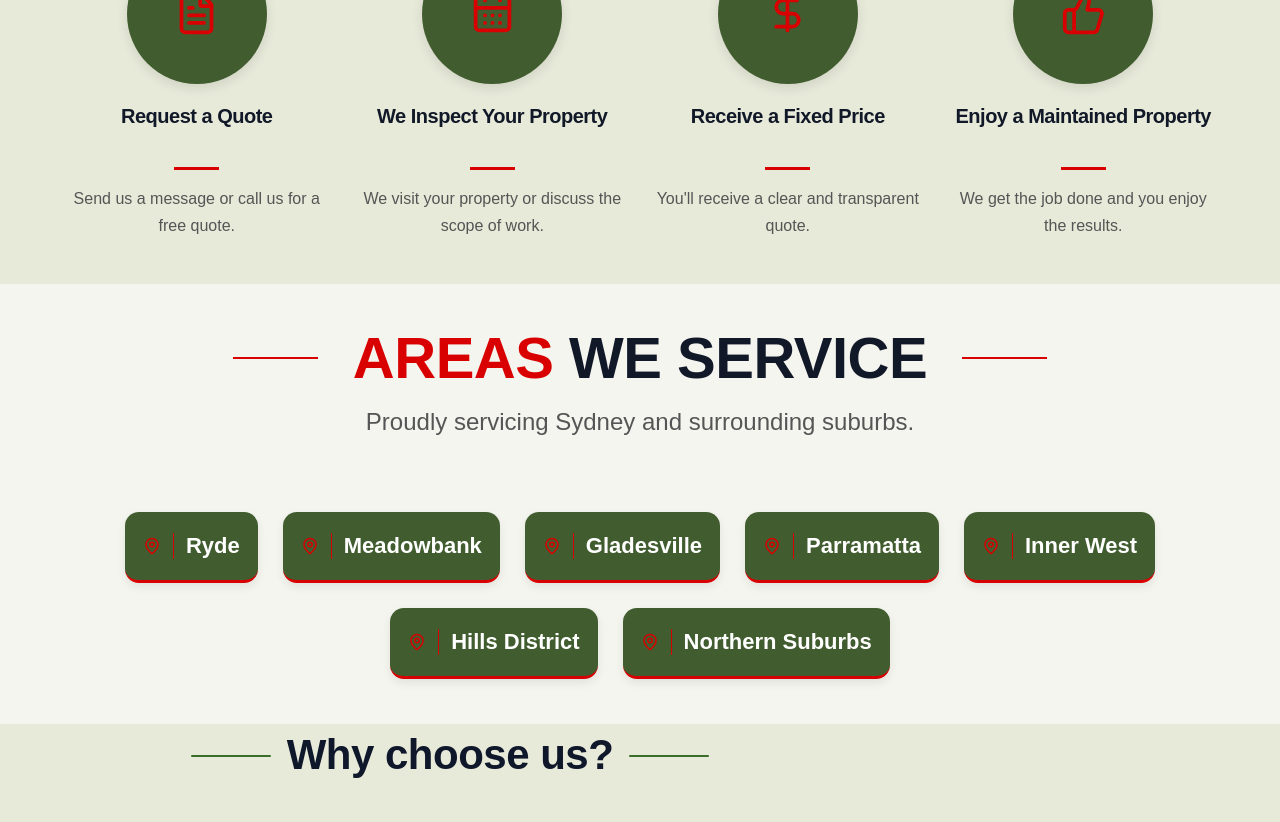
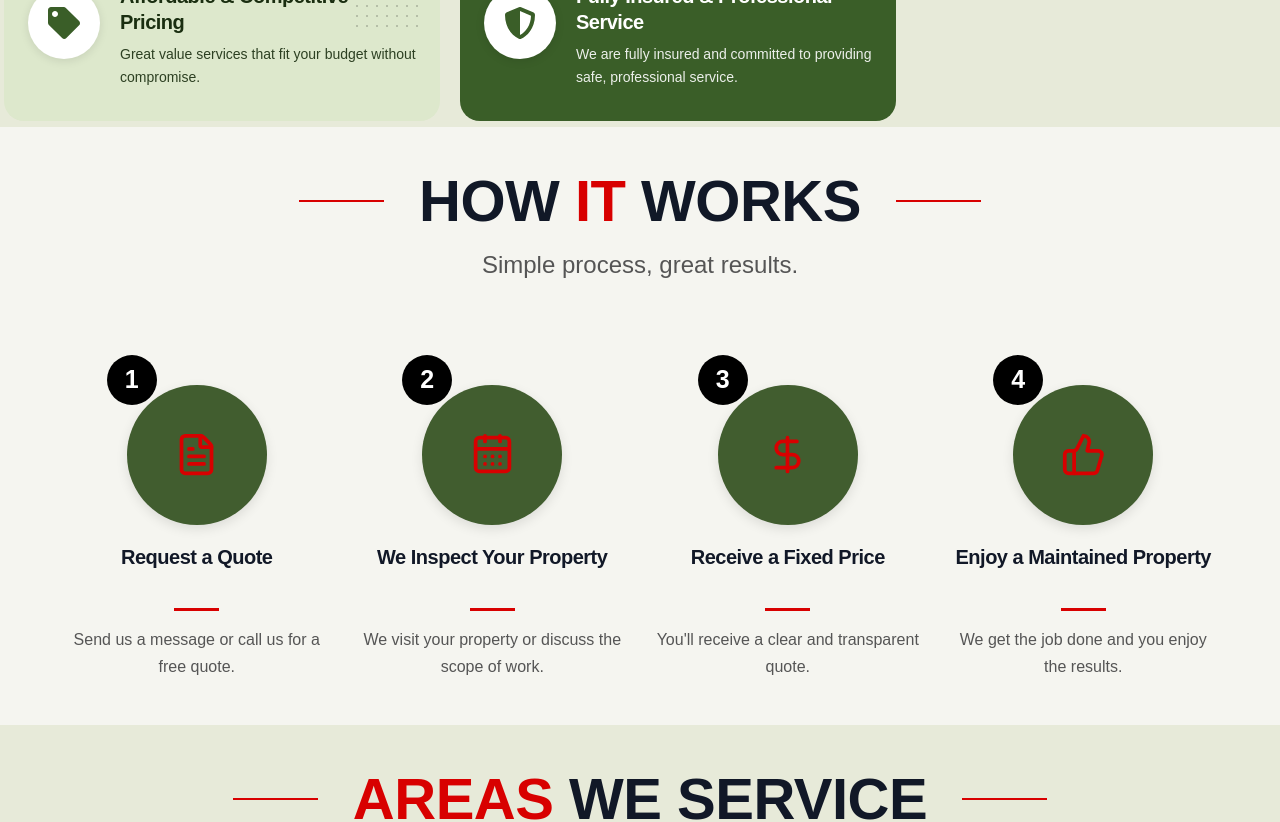
Before and after one commit to brandsbarrel/DNS, a React (Vite) app: page / in a window 1280 px wide. Shown: the part 3360-4182 px from the top of the page. Built offline with nearby package versions, Linux system fonts and the light colour scheme.

Commit message:
why choose us on both page

```diff
--- a/src/Components/AboutCompany/WelcomeText.css
+++ b/src/Components/AboutCompany/WelcomeText.css
@@ -1,6 +1,6 @@
 .About_welcome_container {
     text-align: center;
-    padding: 10px;
+    padding: 10px 10px 25px;
 }
 
 .About_welcome_header {
--- a/src/Components/HowItWorks/HowItWorks.css
+++ b/src/Components/HowItWorks/HowItWorks.css
@@ -1,12 +1,12 @@
 .works_steps1{
 padding:45px 20px;
-background:#E7EAD9;
+background:#f5f5f0 ;
 overflow:hidden;
 }
 
 .works_steps2{
 padding:45px 20px;
-background:#f5f5f0;
+background:#E7EAD9;
 overflow:hidden;
 }
 
--- a/src/Pages/AboutUs/AboutUs.jsx
+++ b/src/Pages/AboutUs/AboutUs.jsx
@@ -1,10 +1,12 @@
 import HeroSection from "../../Components/AboutCompany/HeroSection"
 import WelcomeText from "../../Components/AboutCompany/WelcomeText";
+import WhyChooseUs from "../../Components/WhyChooseUs/WhyChooseUs";
 const AboutUs = ()=>{
     return (
     <>
     <HeroSection/>
     <WelcomeText/>
+    <WhyChooseUs/>
     </>
     )
 }
--- a/src/Pages/Home/Home.jsx
+++ b/src/Pages/Home/Home.jsx
@@ -15,8 +15,8 @@ const Home = () => {
             <Hero />
             {/* <WelcomeText /> */}
             <ServiceCard />
+            <WhyChooseUs />
             <HowItWorks />
-            <WhyChooseUs />
             <BannerCTA />
             <Stats />
             <FindUs />
```
